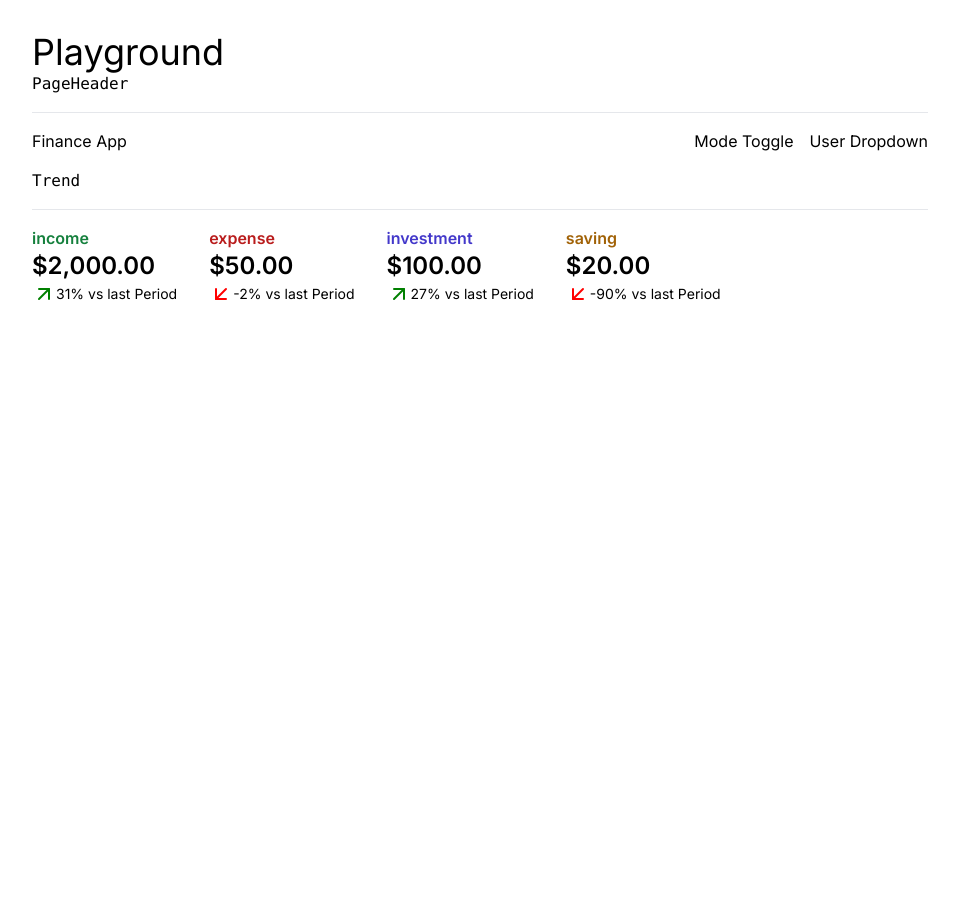
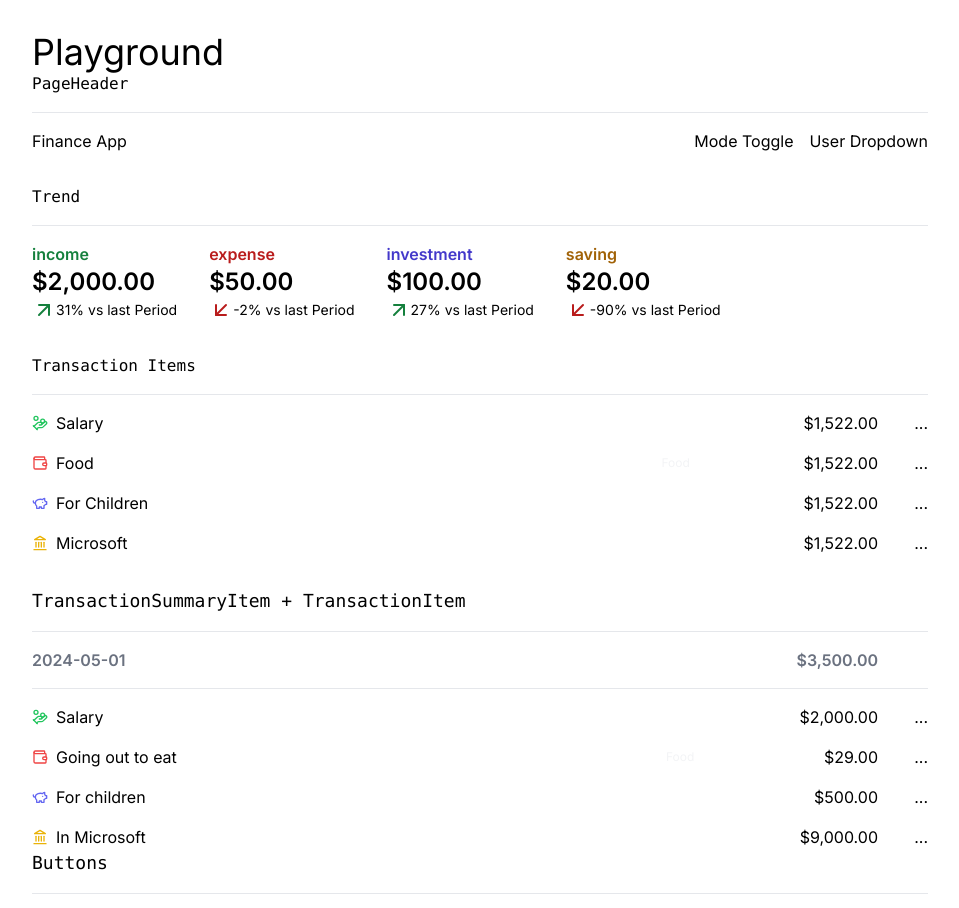
Before and after one commit to osisamkay/finance, a Next.js app: page /playground in a window 1280 px wide. Shown: the top 908 px of the page, without its empty margins (160-1119 px from the left). Before the commit the page ends 800 px from the top, so only its background shows below. Built offline with nearby package versions, Linux system fonts and the light colour scheme.

Commit message:
feature - added transaction components and button

```diff
--- a/app/playground/page.jsx
+++ b/app/playground/page.jsx
@@ -1,4 +1,7 @@
+import Button from "../../components/button";
 import PageHeader from "../../components/page-header";
+import TransactionItem from "../../components/transaction-item";
+import TransactionSummaryItem from "../../components/transaction-summary-item";
 import Trend from "../../components/trend";
 
 export default function Page(params) {
@@ -12,7 +15,7 @@ export default function Page(params) {
           <PageHeader />
         </div>
       </div>
-      <div className="my-4">
+      <div className="my-8">
         <h2 className="mb-4 text-large font-mono">Trend</h2>
         <hr className="mb-4 border-grey-200 dark:border-grey-800" />
         <div className="flex space-x-8">
@@ -22,6 +25,70 @@ export default function Page(params) {
           <Trend type="saving" amount={20} prevAmount={200} />
         </div>
       </div>
+      <div className="my-8">
+        <h2 className="mb-4 text-large font-mono">Transaction Items</h2>
+        <hr className="mb-4 border-grey-200 dark:border-grey-800" />
+        <div className="space-y-4">
+          <TransactionItem type="income" description="Salary" amount={1522} />
+          <TransactionItem
+            type="expense"
+            description="Food"
+            category="Food"
+            amount={1522}
+          />
+          <TransactionItem
+            type="saving"
+            description="For Children"
+            amount={1522}
+          />
+          <TransactionItem
+            type="investment"
+            description="Microsoft"
+            amount={1522}
+          />
+        </div>
+      </div>
+
+      <div>
+        <h2 className="mb-4 text-lg font-mono">
+          TransactionSummaryItem + TransactionItem
+        </h2>
+        <hr className="mb-4 border-gray-200 dark:border-gray-800" />
+        <div className="space-y-4">
+          <TransactionSummaryItem date="2024-05-01" amount={3500} />
+          <hr className="mb-4 border-gray-200 dark:border-gray-800" />
+          <TransactionItem type="income" description="Salary" amount={2000} />
+          <TransactionItem
+            type="expense"
+            category="Food"
+            description="Going out to eat"
+            amount={29}
+          />
+          <TransactionItem
+            type="saving"
+            description="For children"
+            amount={500}
+          />
+          <TransactionItem
+            type="investment"
+            description="In Microsoft"
+            amount={9000}
+          />
+        </div>
+      </div>
+      <div>
+        <h2 className="mb-4 text-lg font-mono">Buttons</h2>
+        <hr className="mb-4 border-gray-200 dark:border-gray-800" />
+        <div className="space-x-4">
+          <Button>Hello</Button>
+          <Button variant="outline">Hello</Button>
+          <Button variant="ghost">Hello</Button>
+
+          <Button size="xs">Hello</Button>
+          <Button size="sm">Hello</Button>
+          <Button size="lg">Hello</Button>
+        </div>
+      </div>
     </main>
   );
 }
--- /dev/null
+++ b/components/button.jsx
@@ -0,0 +1,24 @@
+export default function Button(props) {
+  const variants = {
+    default:
+      "bg-black text-white dark:bg-white dark:text-black rounded-md hover:bg-gray-700 dark:hover:bg-gray-200",
+    outline:
+      "border border-gray-300 dark:border-gray-500 rounded-md hover:bg-gray-300 dark:hover:bg-gray-500",
+    ghost:
+      "rounded-md bg-white dark:bg-black hover:bg-gray-200 dark:hover:bg-gray-500",
+  };
+  const sizes = {
+    xs: "text-xs px-2 py-1",
+    sm: "text-sm px-3 py-1.5",
+    base: "text-base px-4 py-2",
+    lg: "text-lg px-4 py-2",
+  };
+  return (
+    <button
+      {...props}
+      className={`${
+        props.variant ? variants[props.variant] : variants["default"]
+      } ${props.size ? sizes[props.size] : sizes["base"]}`}
+    ></button>
+  );
+}
--- /dev/null
+++ b/components/transaction-item.jsx
@@ -0,0 +1,55 @@
+import { HandCoins, Wallet, Landmark, PiggyBank } from "lucide-react";
+
+import { useFormatCurrency } from "../hooks/use-format-currency";
+
+export default function TransactionItem({
+  type,
+  category,
+  description,
+  amount,
+}) {
+  const typesMap = {
+    income: {
+      icon: HandCoins,
+      colors: "text-green-500 dark:text-green-400",
+    },
+    expense: {
+      icon: Wallet,
+      colors: "text-red-500 dark:text-red-400",
+    },
+    saving: {
+      icon: PiggyBank,
+      colors: "text-indigo-500 dark:text-indigo-400",
+    },
+    investment: {
+      icon: Landmark,
+      colors: "text-yellow-500 dark:text-yellow-400",
+    },
+  };
+  const IconComponent = typesMap[type]?.icon;
+  const colors = typesMap[type]?.colors;
+  const formattedAmount = useFormatCurrency(amount);
+
+  if (!IconComponent) {
+    return null; // or some fallback UI
+  }
+
+  return (
+    <div className="w-full flex items-center">
+      <div className="flex items-center mr-4 grow">
+        <IconComponent className={`${colors} mr-2 w-4 h-4 hidden sm:block`} />
+        <span>{description}</span>
+      </div>
+      <div className="min-w-[150px] items-center hidden md:flex">
+        {category && (
+          <div className="rounded-md text-xs bg-grey-700 dark:bg-gray-100 text-gray-100 dark:text-black px-2 py-0.5">
+            {category}
+          </div>
+        )}
+      </div>
+
+      <div className="min-w-[70px] text-right">{formattedAmount}</div>
+      <div className="min-w-[50px] flex justify-end">...</div>
+    </div>
+  );
+}
--- /dev/null
+++ b/components/transaction-summary-item.jsx
@@ -0,0 +1,15 @@
+import { useFormatCurrency } from "@/hooks/use-format-currency";
+
+export default function TransactionSummaryItem({ date, amount }) {
+  const formattedAmount = useFormatCurrency(amount);
+  return (
+    <div className="flex text-gray-500 dark:text-gray-400 font-semibold">
+      <div className="grow">{date}</div>
+
+      <div className="min-w-[70px] text-right font-semibold">
+        {formattedAmount}
+      </div>
+      <div className="min-w-[50px]"></div>
+    </div>
+  );
+}
--- a/components/trend.jsx
+++ b/components/trend.jsx
@@ -1,6 +1,8 @@
 import { useMemo } from "react";
 import { ArrowDownLeft } from "lucide-react";
 import { ArrowUpRight } from "lucide-react";
+
+import { useFormatCurrency } from "../hooks/use-format-currency";
 
 export default function Trend({ type, amount, prevAmount }) {
   const colorClasses = {
@@ -19,21 +21,21 @@ export default function Trend({ type, amount, prevAmount }) {
     calcPercentageChange(amount, prevAmount).toFixed(0)
   );
 
-  const formatCurrency = (amount) =>
-    new Intl.NumberFormat("en-US", {
-      style: "currency",
-      currency: "USD",
-    }).format(amount);
+  const formattedAmount = useFormatCurrency(amount);
 
   return (
     <div>
       <div className={`font-semibold ${colorClasses[type]}`}>{type}</div>
       <div className="text-2xl font-semibold text-black dark:text-white">
-        {amount ? formatCurrency(amount) : formatCurrency(0)}
+        {formattedAmount}
       </div>
       <div className="flex space-x-1 items-center text-sm">
-        {percentageChange <= 0 && <ArrowDownLeft color="red" />}
-        {percentageChange >= 0 && <ArrowUpRight color="green" />}
+        {percentageChange <= 0 && (
+          <ArrowDownLeft className="text-red-700 dark:text-red-300" />
+        )}
+        {percentageChange >= 0 && (
+          <ArrowUpRight className="text-green-700 dark:text-green-300" />
+        )}
         {percentageChange}% vs last Period
       </div>
     </div>
--- /dev/null
+++ b/hooks/use-format-currency.jsx
@@ -0,0 +1,11 @@
+import { useMemo } from "react";
+
+export const useFormatCurrency = (amount) => {
+  const formatCurrency = (amount) =>
+    new Intl.NumberFormat("en-US", {
+      style: "currency",
+      currency: "USD",
+    }).format(amount);
+
+  return useMemo(() => formatCurrency(amount), [amount]);
+};
```
